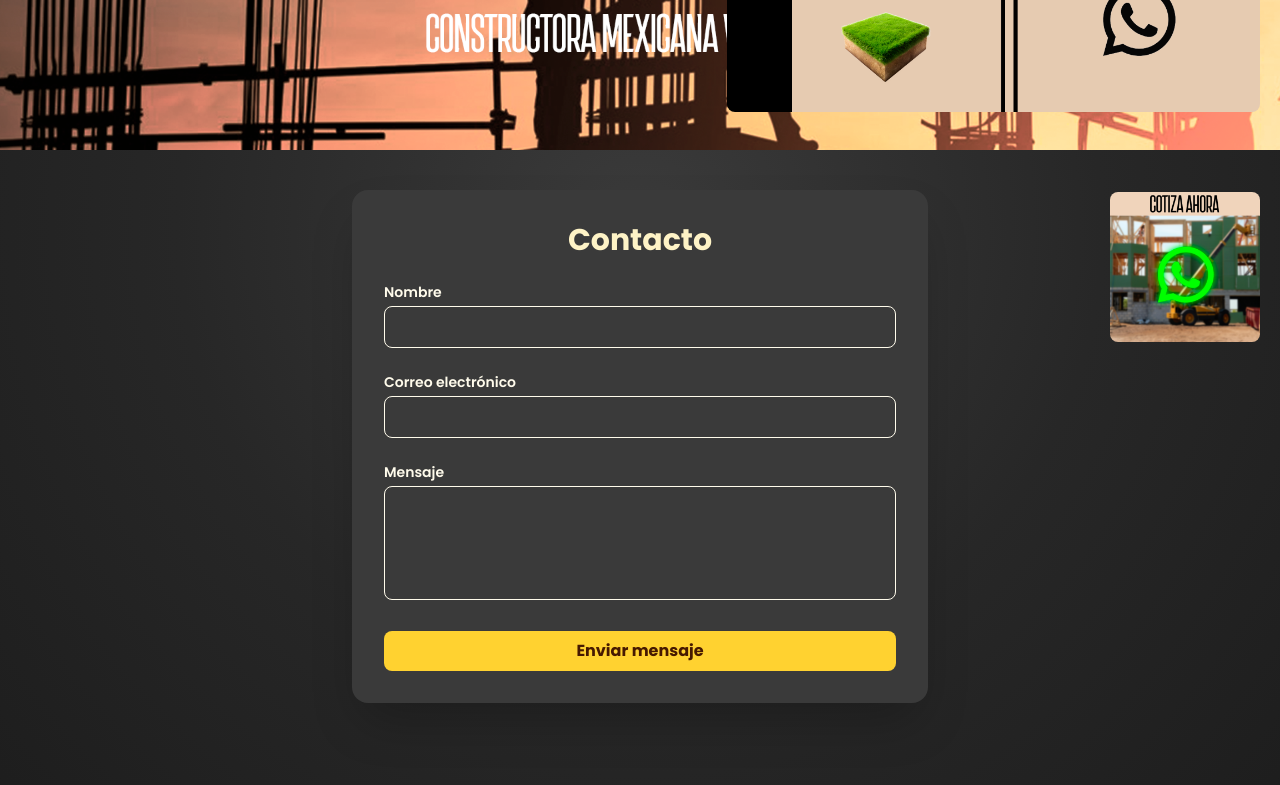
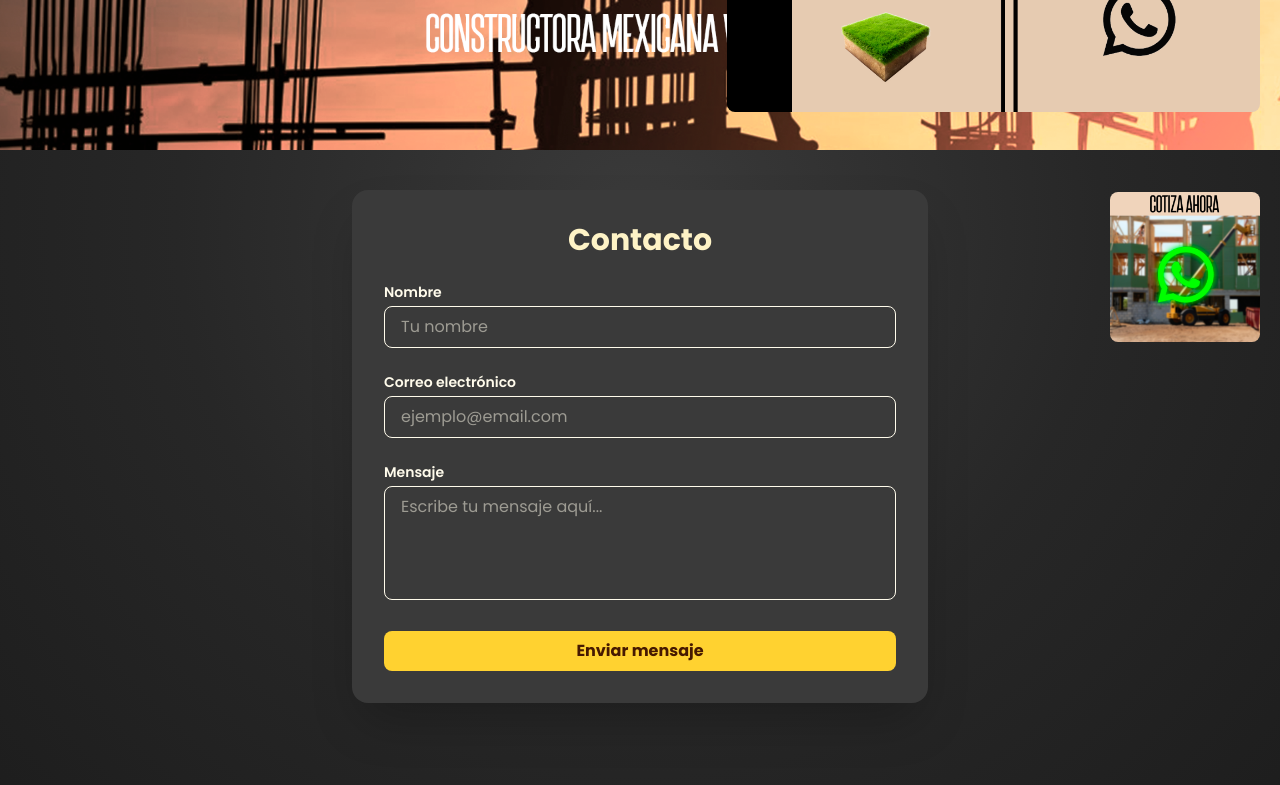
Before and after one commit to zetatrap/constructoramexicanavalladolid, a React (Vite) app: page /contacto in a window 1280 px wide. Shown: the part 438-1223 px from the top of the page. Built offline with nearby package versions, Linux system fonts and the light colour scheme.

Commit message:
add placeholder in contact inputs

```diff
--- a/src/views/Contact.tsx
+++ b/src/views/Contact.tsx
@@ -47,6 +47,7 @@ const Contact = () => {
             <input
               type="text"
               name="nombre"
+              placeholder='Tu nombre'
               value={formData.nombre}
               onChange={handleChange}
               required
@@ -64,6 +65,7 @@ const Contact = () => {
             <input
               type="email"
               name="correo"
+              placeholder='ejemplo@email.com'
               value={formData.correo}
               onChange={handleChange}
               required
@@ -80,6 +82,7 @@ const Contact = () => {
             </label>
             <textarea
               name="mensaje"
+              placeholder='Escribe tu mensaje aquí...'
               value={formData.mensaje}
               onChange={handleChange}
               required
```
